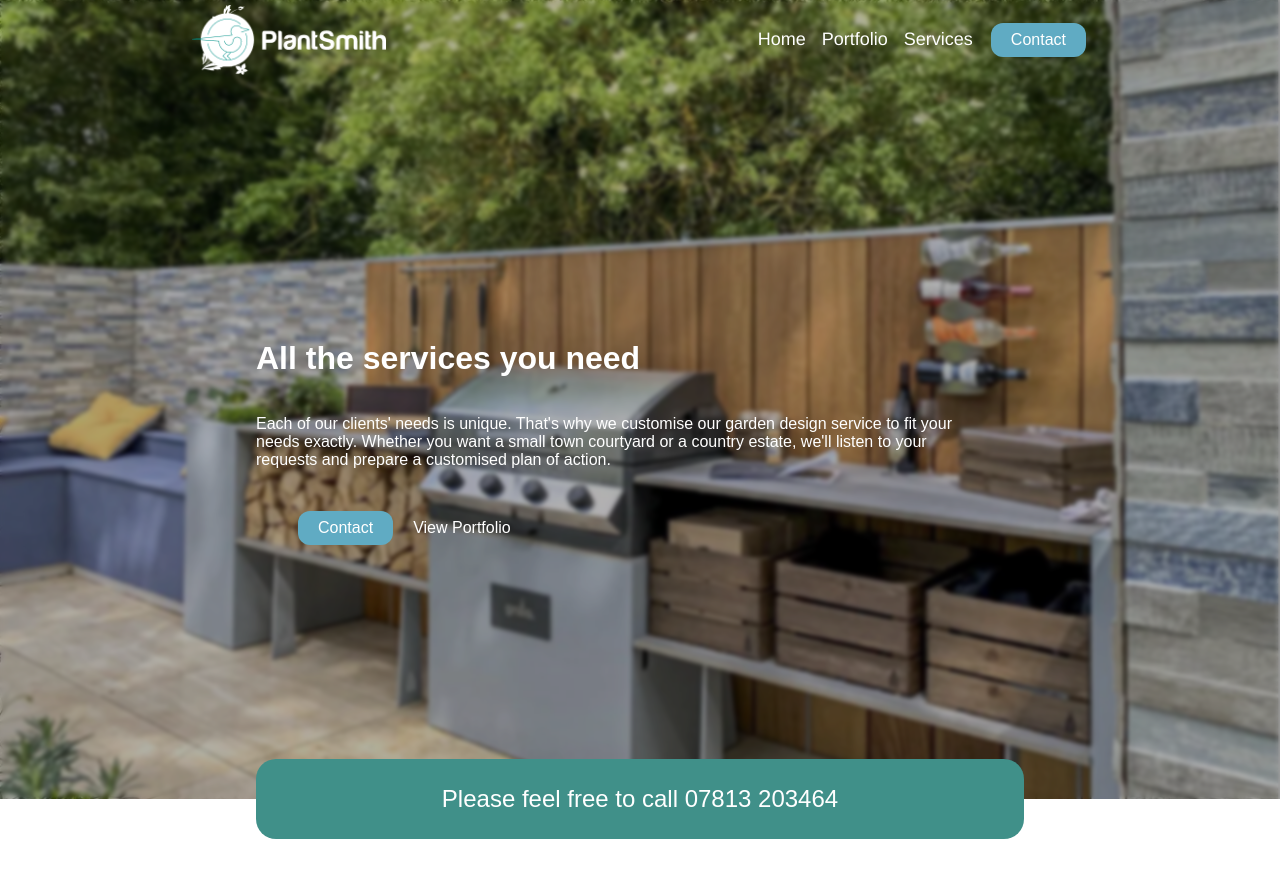
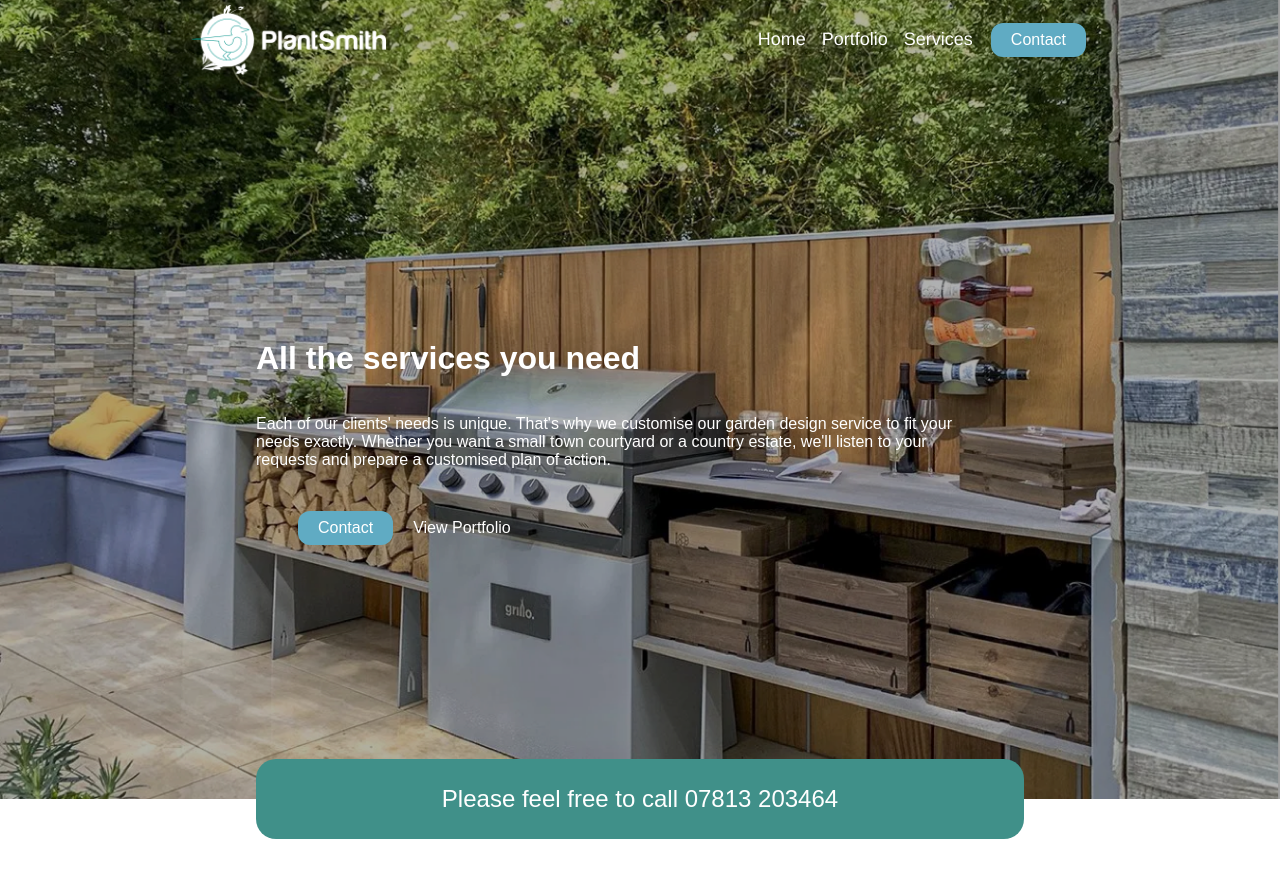
Before and after one commit to joethomas9/theplantsmith, a PHP site: page /services.html in a window 1280 px wide. Shown: the top 888 px of the page. Run offline with PHP 8.4, Linux system fonts and the light colour scheme.

Commit message:
Topez and Blur
Ran topez on some images just to enhance quality, minor adjustments elsewhere.

```diff
--- a/styles.css
+++ b/styles.css
@@ -70,7 +70,7 @@
     position: relative;
     z-index: 2;
     background-color: rgba(0, 0, 0, 0.3);
-    backdrop-filter: blur(2px);
+    backdrop-filter: blur(0.75px);
     height: 100%;
     width: 100%;
 }
```
Also changed, not shown: images/garden-table-old.png (added), 5 other files.
